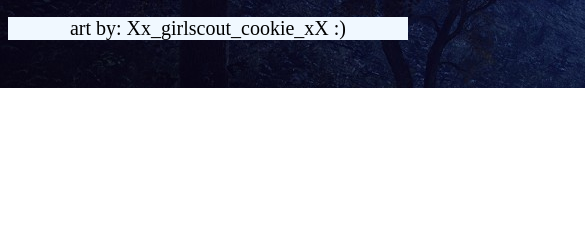
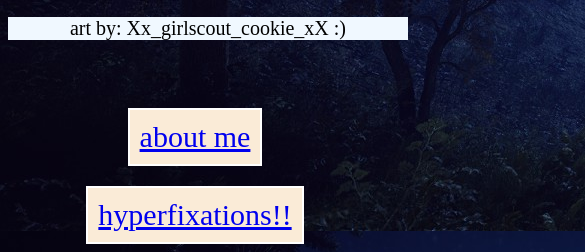
Before and after one commit to OnyxMeow/me-website, a plain HTML site: page index.html in a window 390 px wide. Shown: the part 849-1101 px from the top of the page, 585 px wide, since content can reach past the window. Before the commit the page ends 937 px from the top, so only its background shows below. Drawn offline with Linux system fonts and the light colour scheme.

Commit message:
Update style_main.css

```diff
--- a/style_main.css
+++ b/style_main.css
@@ -45,20 +45,28 @@ h1 {
 	margin-top: -330px;
 	margin-left: 1180px;
 }
-.rainbow {
+.rainbow-container {
+	display: flex;
+	flex-wrap: wrap;
+	justify-content: center;
+	gap: 20px;
+	margin-top: -300px;
+}
+.rainbow, .rainbow2 {
 	border: 2px solid white;
 	background-color: antiquewhite;
-	font-size: 50px;
-	margin-left: 300px;
-	margin-top: -300px;
-	width:fit-content;
+	font-size: 40px;
+	width: fit-content;
+	padding: 10px;
+	margin: 0;
 }
-.rainbow2 {
-	border: 2px solid white;
-	background-color: antiquewhite;
-	font-size: 50px;
-	margin-left: 1380px;
-	margin-top: -72px;
-	width:fit-content;
-	padding-top: 10px;
+@media (max-width: 768px) {
+	.rainbow-container {
+		flex-direction: column;
+		align-items: center;
+		margin-top: 20px;
+	}
+	.rainbow, .rainbow2 {
+		font-size: 30px;
+	}
 }
```
